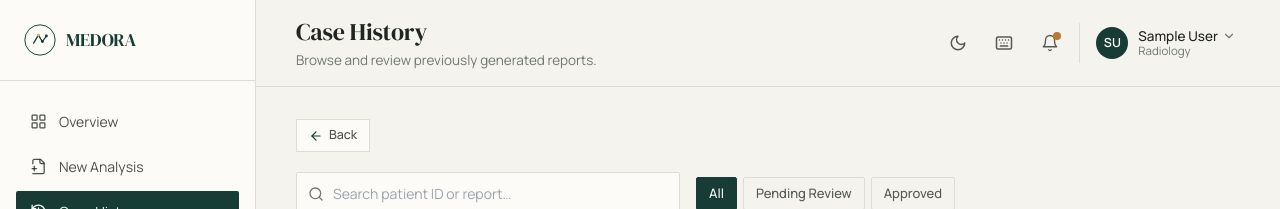
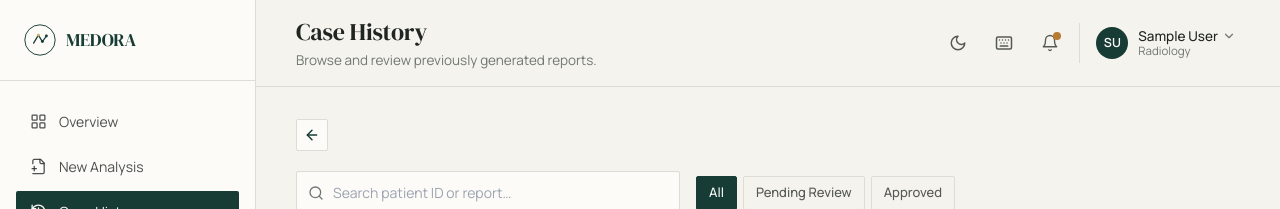
Before and after one commit to Mukesh-2422/Med-Report, a React (Vite) app: page /reports in a window 1280 px wide. Shown: the top 209 px of the page. Built offline with nearby package versions, Linux system fonts and the light colour scheme; no server answers; sample sign-in values are in the browser's storage.

Commit message:
feat: add BackButton component with history-aware navigation

```diff
--- a/src/components/BackButton.jsx
+++ b/src/components/BackButton.jsx
@@ -3,10 +3,9 @@ import { ArrowLeft } from 'lucide-react'
 
 /**
  * Global BackButton Component for MEDORA.
- * Navigates to the exact previous page the clinician came from (via navigate(-1)).
- * Uses a safe fallback (e.g. /dashboard) only if accessed via direct URL without history.
+ * Icon-only navigation button returning the clinician to the exact previous page.
  */
-export default function BackButton({ fallback = '/dashboard', label = 'Back', className = '' }) {
+export default function BackButton({ fallback = '/dashboard', className = '' }) {
   const navigate = useNavigate()
   const location = useLocation()
 
@@ -24,12 +23,11 @@ export default function BackButton({ fallback = '/dashboard', label = 'Back', cl
     <button
       onClick={handleBack}
       type="button"
-      className={`inline-flex items-center gap-1.5 px-3 py-1.5 rounded-xs text-[12.5px] font-medium text-charcoal/80 dark:text-darktext/80 hover:text-forest dark:hover:text-sage hover:bg-forest/10 dark:hover:bg-forest/20 border border-border dark:border-darkborder bg-surface dark:bg-darksurface transition-all shadow-2xs group cursor-pointer ${className}`}
-      aria-label="Go to previous page"
-      title="Return to previous page (Back)"
+      className={`inline-flex items-center justify-center h-8 w-8 rounded-sm text-charcoal/80 dark:text-darktext/80 hover:text-forest dark:hover:text-sage hover:bg-forest/10 dark:hover:bg-forest/20 border border-border dark:border-darkborder bg-surface dark:bg-darksurface transition-all shadow-2xs group cursor-pointer ${className}`}
+      aria-label="Back"
+      title="Back to previous page"
     >
-      <ArrowLeft size={14} className="transition-transform group-hover:-translate-x-0.5 text-forest dark:text-sage" />
-      <span>{label}</span>
+      <ArrowLeft size={16} strokeWidth={2.2} className="transition-transform group-hover:-translate-x-0.5 text-forest dark:text-sage" />
     </button>
   )
 }
```
